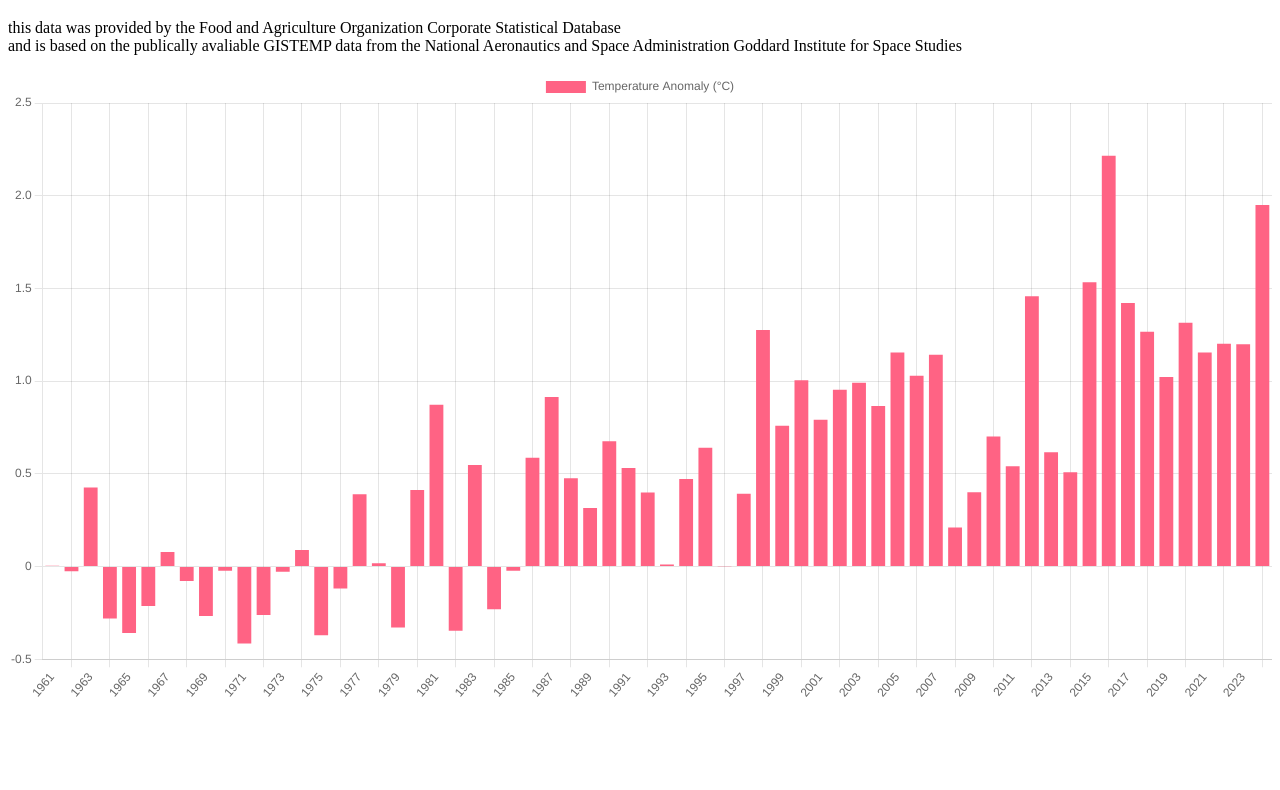
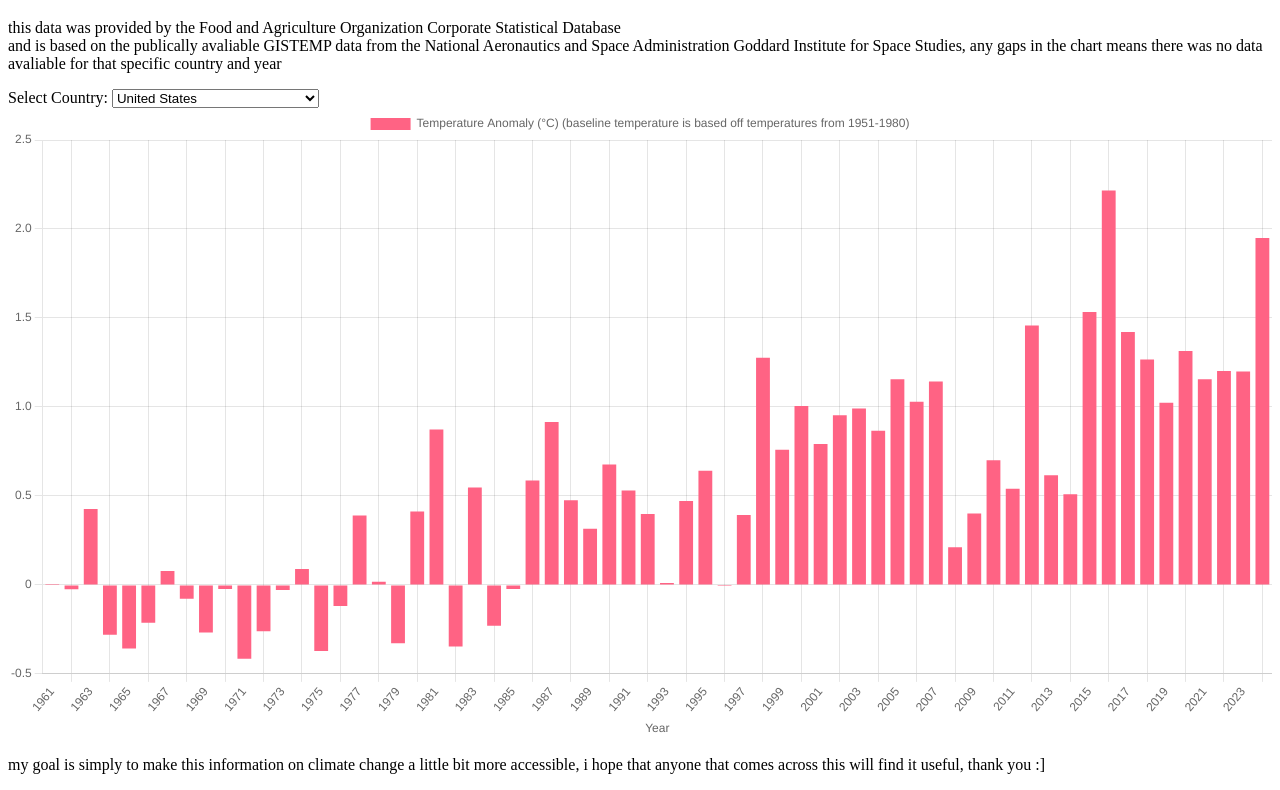
Before and after one commit to ThomasB176/data-visualization-project, a plain HTML site: page index.html in a window 1280 px wide. Shown: the part 61-851 px from the top of the page. Before the commit the page ends 800 px from the top, so only its background shows below. Drawn offline with nearby package versions, Linux system fonts and the light colour scheme.

Commit message:
Initial commit

```diff
--- a/index.html
+++ b/index.html
@@ -8,9 +8,16 @@
     </head>
     <body>
           <h1>Surface Temperature Data Visualization</h1>
-            <p class="subtitle"> this data was provided by the Food and Agriculture Organization Corporate Statistical Database <br> and is based on the publically avaliable GISTEMP data from the National Aeronautics and Space Administration Goddard Institute for Space Studies </p>
+            <p class="subtitle"> this data was provided by the Food and Agriculture Organization Corporate Statistical Database <br> and is based on the publically avaliable GISTEMP data from the National Aeronautics and Space Administration Goddard Institute for Space Studies, any gaps in the chart means there was no data avaliable for that specific country and year </p>
+        <div>
+            <label for="countrySelect">Select Country:</label>
+            <select id="countrySelect">
+                <option value="">Loading countries...</option>
+            </select>
+        </div>
         <canvas id="myChart"></canvas>
         <script src="https://cdn.jsdelivr.net/npm/chart.js".></script>
         <script src="script.js"></script>
+           <p> my goal is simply to make this information on climate change a little bit more accessible, i hope that anyone that comes across this will find it useful, thank you :]</p>
     </body>
 </html>
--- a/script.js
+++ b/script.js
@@ -1,44 +1,112 @@
-// Loads the data
+let csvData = null;
+let chart = null;
+
 fetch("data/climate.csv")
     .then(response => response.text())
     .then(csv => {
+        csvData = csv;
         const lines = csv.split("\n");
         const headers = lines[0].split(",");
 
-        // basically just finds the data for USA,
-        // later ill make it so you can search for a specific country
-        //  and that country's data will be displayed
-        let CountryData = null;
+        // Extracts the names of each country in the csv file,
+        const countries = [];
         for (let i = 1; i < lines.length; i++) {
-            const row = lines[i];
-            if (row.includes("United States")) {
-                CountryData = row.split(",");
+            const row = lines[i].trim();
+            if (row) {
+                const countryName = row.split(",")[0];
+                if (countryName && !countries.includes(countryName)) {
+                    countries.push(countryName);
+                }
+            }
+        }
+
+
+        countries.sort();
+
+        // fills the country selector with the variables extracted from the csv by the code above this
+        const countrySelect = document.getElementById('countrySelect');
+        countrySelect.innerHTML = '';
+        countries.forEach(country => {
+            const option = document.createElement('option');
+            option.value = country;
+            option.text = country;
+            countrySelect.appendChild(option);
+        });
+
+        const usIndex = countries.indexOf("United States");
+        if (usIndex !== -1) {
+            countrySelect.selectedIndex = usIndex;
+        }
+
+        updateChart("United States");
+
+        countrySelect.addEventListener('change', (e) => {
+            updateChart(e.target.value);
+        });
+    });
+
+function updateChart(selectedCountry) {
+    const lines = csvData.split("\n");
+    const headers = lines[0].split(",");
+
+    // grabs the corresponding country data from the csv
+    let countryData = null;
+    for (let i = 1; i < lines.length; i++) {
+        const row = lines[i].trim();
+        if (row) {
+            const rowData = row.split(",");
+            if (rowData[0] === selectedCountry) {
+                countryData = rowData;
                 break;
             }
         }
+    }
 
-        // Extract years and values
+    if (!countryData) return;
+
     const years = headers.slice(1);
-        const values = CountryData.slice(1).map(v => parseFloat(v) || null);
+    const values = countryData.slice(1).map(v => parseFloat(v) || null);
+
+    if (chart) {
+        chart.destroy();
+    }
 
     const ctx = document.getElementById('myChart');
-        new Chart(ctx, {
+    chart = new Chart(ctx, {
         type: 'bar',
         data: {
             labels: years,
             datasets: [{
-                    label: 'Temperature Anomaly (°C)',
+                label: 'Temperature Anomaly (°C) (baseline temperature is based off temperatures from 1951-1980)',
                 data: values,
                 backgroundColor: '#ff6384'
             }]
         },
         options: {
-                animation: false,
+            animation: true,
+            animations: {
+                tension: {
+                    duration: 1000,
+                    easing: 'easeInOutQuad',
+                    from: 1,
+                    to: 0,
+                    loop: false
+                }
+            },
             scales: {
+                x: {title: {display: true, text: 'Year'}},
                 y: {
                     beginAtZero: true
+                }
+            },
+            plugins: {
+                tooltip: {
+                    enabled: true,
+                    callbacks: {
+                        label: (context) => { return 'Value: ' + context.parsed.y + ' °C'; }
+                    }
                 }
             }
         }
     });
-    });
+}
```
Also changed, not shown: data/climate.csv. Lines whose indentation alone changed are shown as unchanged.
